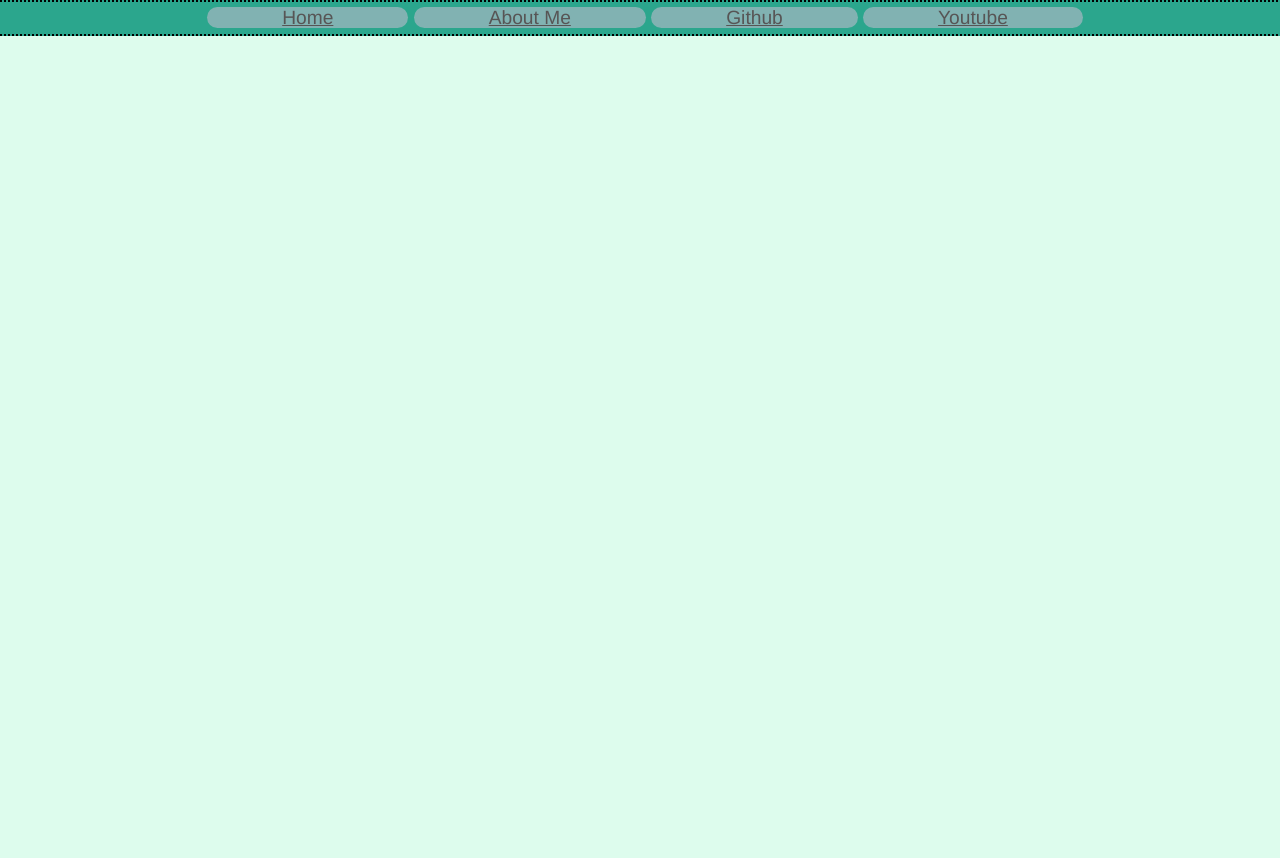
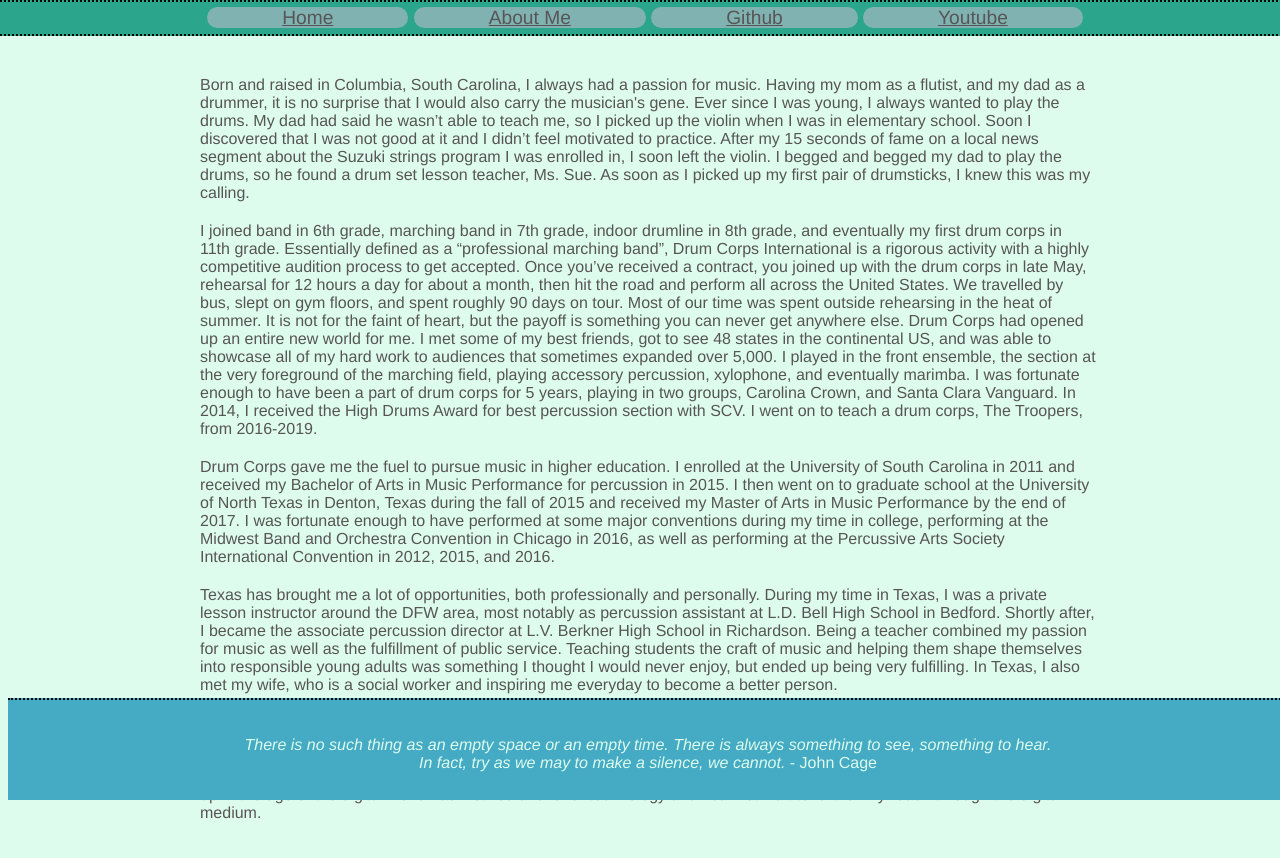
Before and after one commit to btdavis300/my-personal-website, a plain HTML site: page about-me.html in a window 1280 px wide. Before the commit the page ends 800 px from the top, so only its background shows below. Drawn offline with Linux system fonts and the light colour scheme.

Commit message:
updated about-me.html with CSS. footer to sticky

```diff
--- a/about-me.html
+++ b/about-me.html
@@ -1,9 +1,10 @@
 <!DOCTYPE html>
 <html lang="en">
-    <head>
-        <link rel="stylesheet" href="style.css" />
-        <title>Brennan Davis | About Me</title>
-    </head>
+<head>
+    <link rel="stylesheet" href="style.css" />
+     <title>Brennan Davis | About Me</title>
+</head>
+<body>
     <div id="header">
         <nav class="navbar">
             <a href="index.html">Home</a>
@@ -13,4 +14,29 @@
         </nav>
     </div>
     <br>
+    <section class="about-me">
+        <div>
+            <p>
+                Born and raised in Columbia, South Carolina, I always had a passion for music. Having my mom as a flutist, and my dad as a drummer, it is no surprise that I would also carry the musician's gene. Ever since I was young, I always wanted to play the drums. My dad had said he wasn’t able to teach me, so I picked up the violin when I was in elementary school. Soon I discovered that I was not good at it and I didn’t feel motivated to practice. After my 15 seconds of fame on a local news segment about the Suzuki strings program I was enrolled in, I soon left the violin. I begged and begged my dad to play the drums, so he found a drum set lesson teacher, Ms. Sue. As soon as I picked up my first pair of drumsticks, I knew this was my calling.
+            </p>
+            <p>
+                I joined band in 6th grade, marching band in 7th grade, indoor drumline in 8th grade, and eventually my first drum corps in 11th grade. Essentially defined as a “professional marching band”, Drum Corps International is a rigorous activity with a highly competitive audition process to get accepted. Once you’ve received a contract, you joined up with the drum corps in late May, rehearsal for 12 hours a day for about a month, then hit the road and perform all across the United States. We travelled by bus, slept on gym floors, and spent roughly 90 days on tour. Most of our time was spent outside rehearsing in the heat of summer. It is not for the faint of heart, but the payoff is something you can never get anywhere else. Drum Corps had opened up an entire new world for me. I met some of my best friends, got to see 48 states in the continental US, and was able to showcase all of my hard work to audiences that sometimes expanded over 5,000. I played in the front ensemble, the section at the very foreground of the marching field, playing accessory percussion, xylophone, and eventually marimba. I was fortunate enough to have been a part of drum corps for 5 years, playing in two groups, Carolina Crown, and Santa Clara Vanguard. In 2014, I received the High Drums Award for best percussion section with SCV. I went on to teach a drum corps, The Troopers, from 2016-2019.
+            </p>
+            <p>
+                Drum Corps gave me the fuel to pursue music in higher education. I enrolled at the University of South Carolina in 2011 and received my Bachelor of Arts in Music Performance for percussion in 2015. I then went on to graduate school at the University of North Texas in Denton, Texas during the fall of 2015 and received my Master of Arts in Music Performance by the end of 2017. I was fortunate enough to have performed at some major conventions during my time in college, performing at the Midwest Band and Orchestra Convention in Chicago in 2016, as well as performing at the Percussive Arts Society International Convention in 2012, 2015, and 2016.
+            </p>
+            <p>
+                Texas has brought me a lot of opportunities, both professionally and personally. During my time in Texas, I was a private lesson instructor around the DFW area, most notably as percussion assistant at L.D. Bell High School in Bedford. Shortly after, I became the associate percussion director at L.V. Berkner High School in Richardson. Being a teacher combined my passion for music as well as the fulfillment of public service. Teaching students the craft of music and helping them shape themselves into responsible young adults was something I thought I would never enjoy, but ended up being very fulfilling. In Texas, I also met my wife, who is a social worker and inspiring me everyday to become a better person.
+            </p>
+            <p>
+                In the summer of 2022, my wife and I, along with our two cats, will be packing our bags and moving to Denver, Colorado. It is our dream to move further west and into the mile high city. This embarkment brings a new chapter to my life. I enrolled into the Flatiron School of Coding. This website is a product of the knowledge I learned through their prework. I will be joining my cohort in late June 2022 and starting my next chapter in my life. I am so excited to learn about software development. Growing up in the age of the digital world has instilled a love for technology and I cannot wait to further my reach through the digital medium.
+            </p>
+        </div>
+    </section>
+    <footer id="footer">
+        <div class="cage">
+            <p><em>There is no such thing as an empty space or an empty time. There is always something to see, something to hear. In fact, try as we may to make a silence, we cannot.</em> - John Cage</p>
+        </div>
+    </footer>
+</body>
 </html>
--- a/style.css
+++ b/style.css
@@ -65,7 +65,9 @@ nav a {
 }
 
 #footer {
-    height: 150px;
+    position: sticky;
+    bottom: 0;
+    height: 100px;
     width: 100vw;
     background-color:#45aac4;
     border-top: 2px dotted;
@@ -76,5 +78,18 @@ nav a {
     color:#ddfced;
     text-align: center;
     margin: auto;
-    padding-top:30px;
+    padding-top:20px;
 }
+
+.about-me {
+    height: fit-content;
+    width: fit-content;
+    padding-top: 40px;
+}
+
+section.about-me p {
+    color:#575555;
+    width: 70%;
+    margin: auto;
+    padding: 10px;
+}
```
